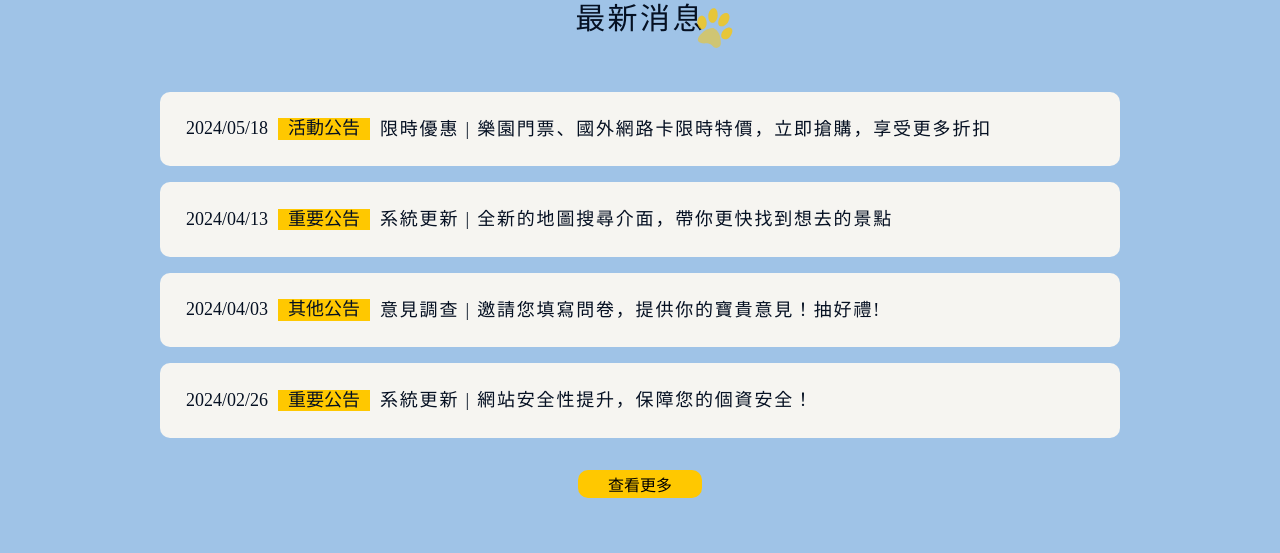
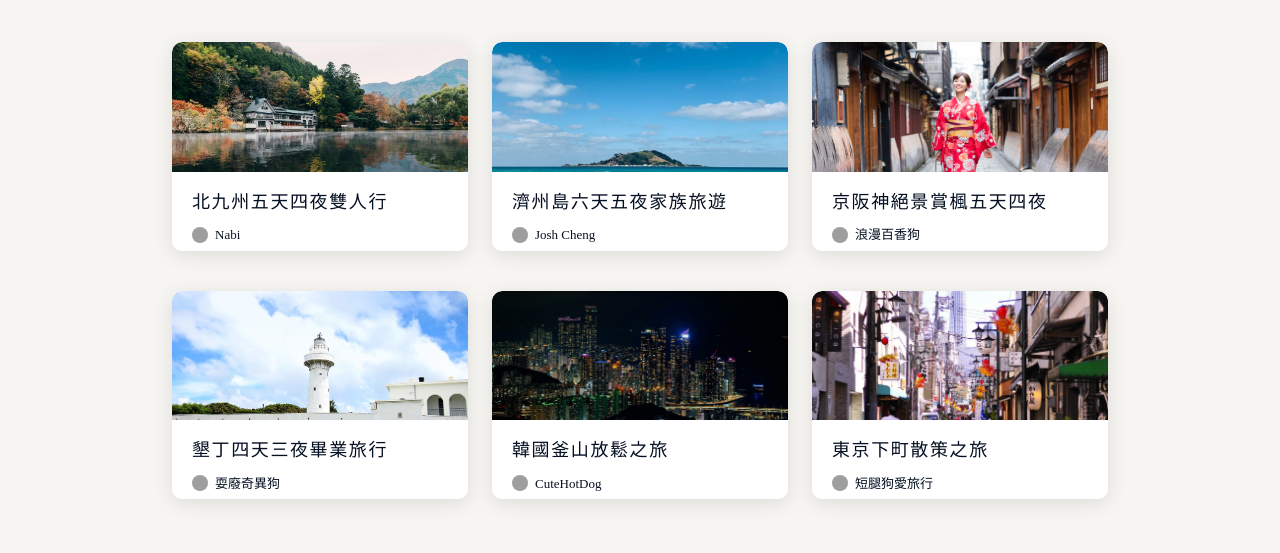
Before and after one commit to redfoxrjie/G6-Front-new, a Vue app: page / in a window 1280 px wide. Shown: the part 2242-2795 px from the top of the page. Built offline with nearby package versions, Linux system fonts and the light colour scheme; no server answers; grey boxes are pictures that could not be loaded; a web font is replaced by a local one.

Commit message:
fixed: 修改首頁組件順序

```diff
--- a/src/views/HomeView.vue
+++ b/src/views/HomeView.vue
@@ -1,9 +1,9 @@
 <template>
   <main>
     <PageHeader />
-    <SectionNews />
     <SectionHotTrips />
     <SectionHotBlog />
+    <SectionNews />
     <SectionTicket />
     <LoginRegisterModal />
   </main>
```
